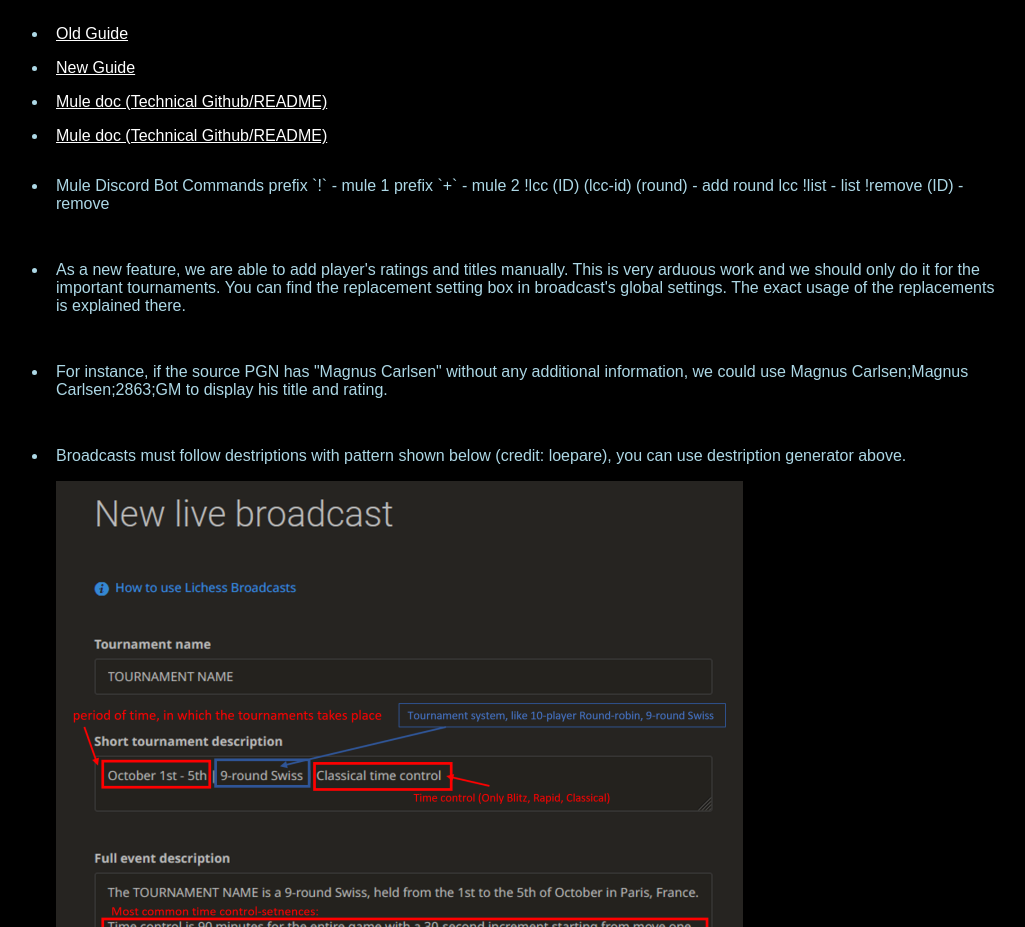
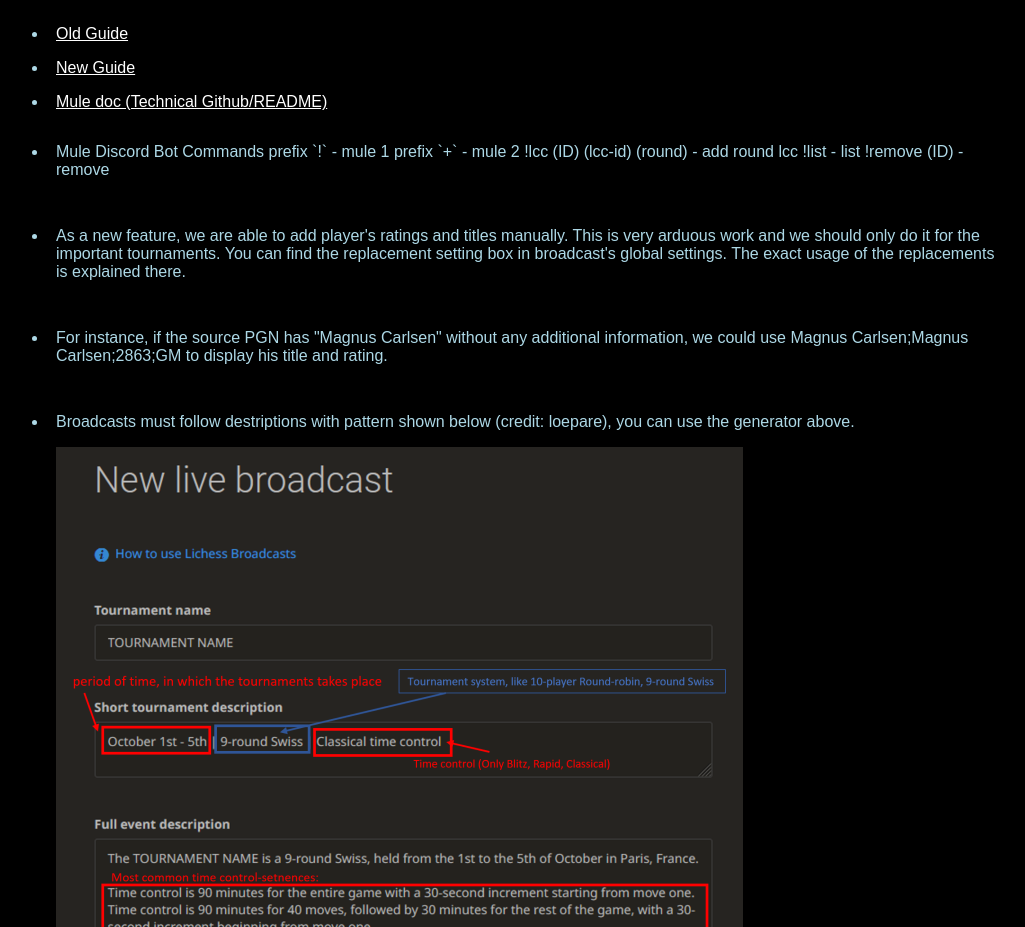
Before and after one commit to jalpp/BroadcastManager, a React (Create React App) app: page / in a window 1280 px wide. Shown: the part 1720-2647 px from the top of the page, without its empty margins (132-1157 px from the left). Built offline with nearby package versions, Linux system fonts and the light colour scheme.

Commit message:
fix small bugs

```diff
--- a/src/SurveyForm.js
+++ b/src/SurveyForm.js
@@ -295,9 +295,6 @@
         <a href="https://github.com/lichess-org/pgn-mule"> Mule doc (Technical Github/README)</a>
       </li>
       <li>
-        <a href="https://github.com/lichess-org/pgn-mule"> Mule doc (Technical Github/README)</a>
-      </li>
-      <li>
         <p>
           Mule Discord Bot Commands
           prefix `!` - mule 1
@@ -319,7 +316,7 @@
       </li>
       <li>
         <p>
-         Broadcasts must follow destriptions with pattern shown below (credit: loepare), you can use destription generator above.
+         Broadcasts must follow destriptions with pattern shown below (credit: loepare), you can use the generator above.
         </p>
         <img src={require('./imagedes.webp')} />
       </li>
```
